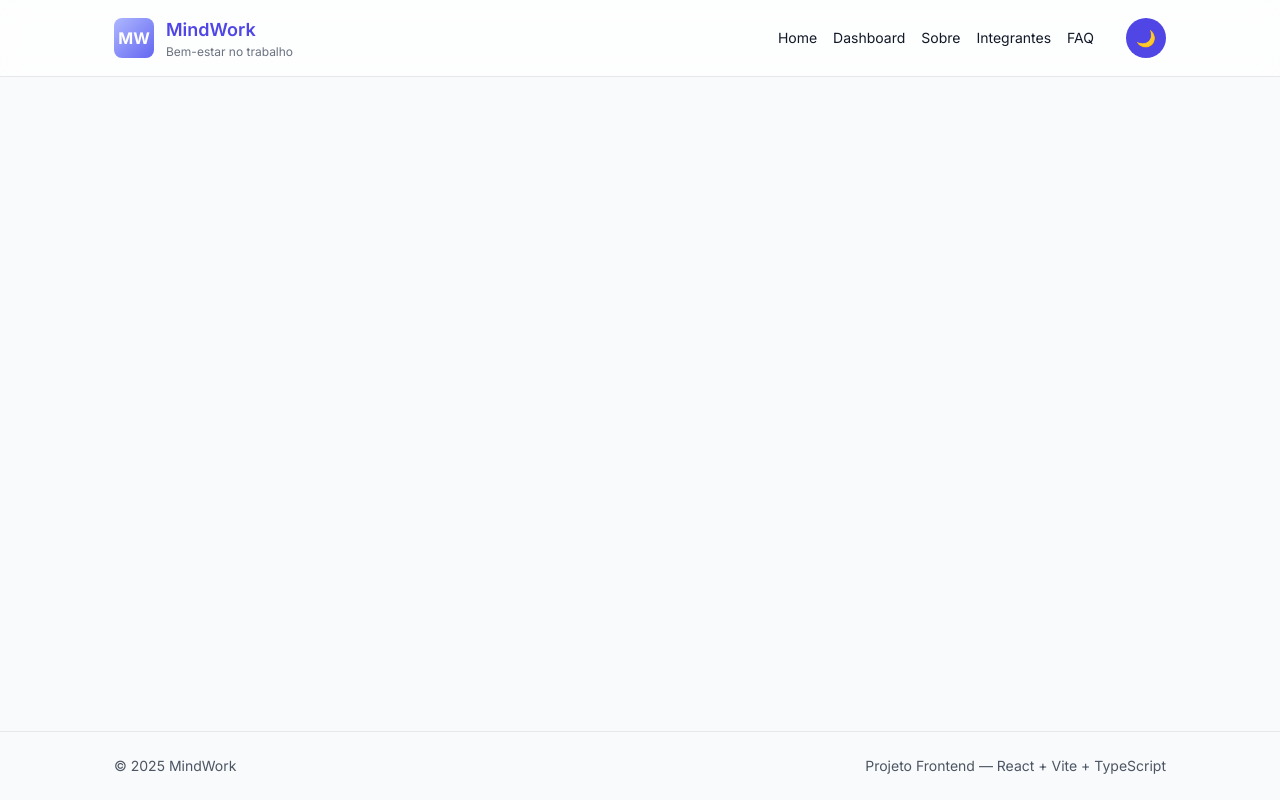
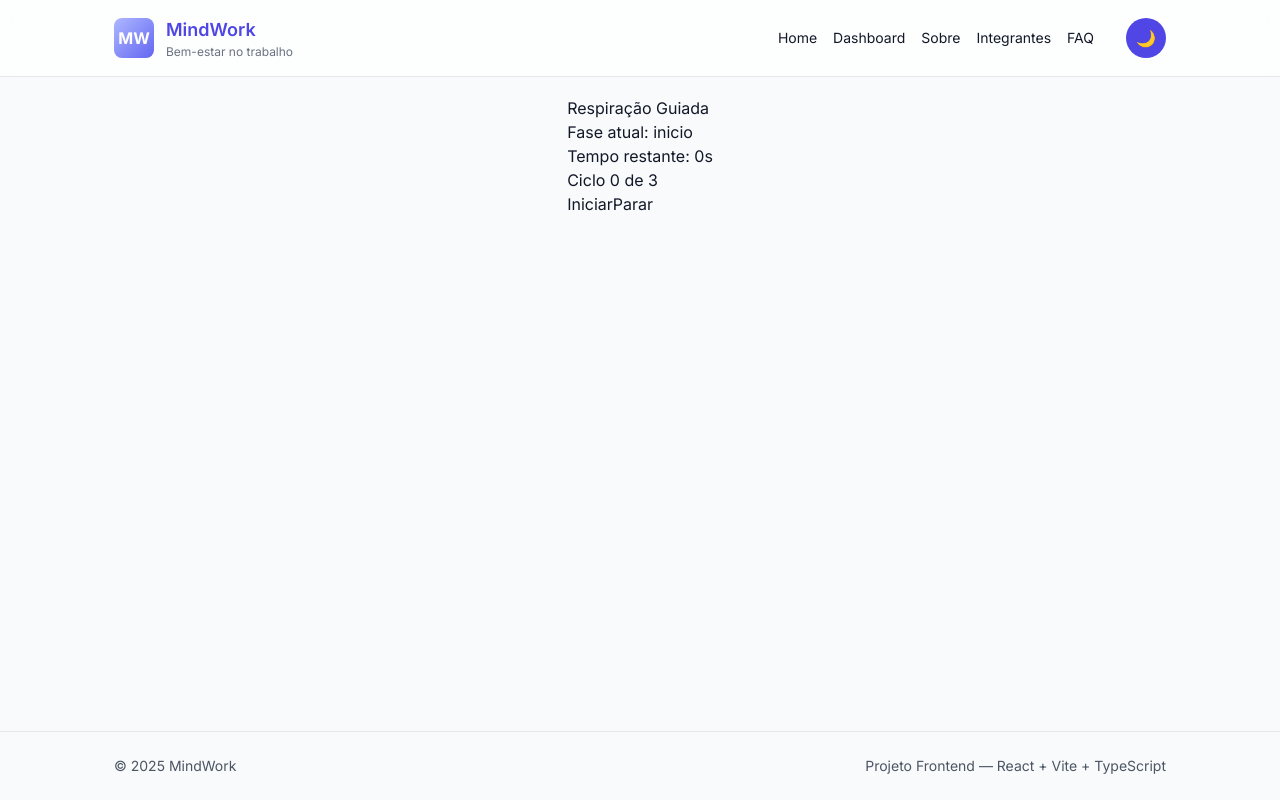
Before and after one commit to 1TDSPG-Projeto-HC/GS---segundo-semestre, a React (Vite) app: page /respiracao in a window 1280 px wide. Built offline with nearby package versions, Linux system fonts and the light colour scheme.

Commit message:
feat(respiracao): estrutura base e lógica de ciclos de respiração

```diff
--- a/src/App.tsx
+++ b/src/App.tsx
@@ -4,10 +4,12 @@ import Home from './pages/Home'
 import Checkin from './pages/Checkin'
 import Dashboard from './pages/Dashboard'
 import Sobre from './pages/Sobre'
+import Respiracao from './pages/Respiracao'
 import Faq from './pages/Faq'
 import Integrantes from './pages/Integrantes'
 import Header from './components/Header'
 import Footer from './components/Footer'
+
 
 export default function App() {
   return (
@@ -20,6 +22,7 @@ export default function App() {
           <Route path='/dashboard' element={<Dashboard />} />
           <Route path='/sobre' element={<Sobre />} />
           <Route path='/faq' element={<Faq />} />
+          <Route path="/respiracao" element={<Respiracao />} />
           <Route path='/integrantes' element={<Integrantes />} />
         </Routes>
       </main>
--- /dev/null
+++ b/src/pages/Respiracao.tsx
@@ -0,0 +1,112 @@
+import React, { useState, useEffect, useRef } from "react";
+
+export default function Respiracao() {
+  type Fase = "inicio" | "inspire" | "segure" | "expire" | "finalizado";
+
+  const [fase, setFase] = useState<Fase>("inicio");
+  const [tempoRestante, setTempoRestante] = useState(0);
+  const [cicloAtual, setCicloAtual] = useState(0);
+  const [totalCiclos, setTotalCiclos] = useState(3);
+
+  const [inspireTempo, setInspireTempo] = useState(4);
+  const [segureTempo, setSegureTempo] = useState(4);
+  const [expireTempo, setExpireTempo] = useState(4);
+  const [emExecucao, setEmExecucao] = useState(false);
+
+  const faseRef = useRef<Fase>(fase);
+  const cicloRef = useRef<number>(cicloAtual);
+  const totalCiclosRef = useRef<number>(totalCiclos);
+
+  useEffect(() => {
+    faseRef.current = fase;
+    cicloRef.current = cicloAtual;
+    totalCiclosRef.current = totalCiclos;
+  }, [fase, cicloAtual, totalCiclos]);
+
+  const duracaoPorFase = (f: Fase) => {
+    if (f === "inspire") return inspireTempo;
+    if (f === "segure") return segureTempo;
+    if (f === "expire") return expireTempo;
+    return 0;
+  };
+
+  function iniciarSessao() {
+    setCicloAtual(1);
+    setFase("inspire");
+    setTempoRestante(inspireTempo);
+    setEmExecucao(true);
+  }
+
+  function pausarSessao() {
+    setEmExecucao(false);
+  }
+
+  function retomarSessao() {
+    if (fase === "inicio") return;
+    setEmExecucao(true);
+  }
+
+  function pararSessao() {
+    setEmExecucao(false);
+    setFase("inicio");
+    setTempoRestante(0);
+    setCicloAtual(0);
+  }
+
+  function avancarFaseAtual() {
+    const f = faseRef.current;
+    if (f === "inspire") {
+      setFase("segure");
+      setTempoRestante(segureTempo);
+    } else if (f === "segure") {
+      setFase("expire");
+      setTempoRestante(expireTempo);
+    } else if (f === "expire") {
+      const atual = cicloRef.current;
+      const total = totalCiclosRef.current;
+      if (atual >= total) {
+        setFase("finalizado");
+        setEmExecucao(false);
+        setTempoRestante(0);
+      } else {
+        setCicloAtual((prev) => prev + 1);
+        setFase("inspire");
+        setTempoRestante(inspireTempo);
+      }
+    }
+  }
+
+  useEffect(() => {
+    if (!emExecucao) return;
+    const tick = setInterval(() => {
+      setTempoRestante((prev) => {
+        if (prev <= 1) {
+          setTimeout(() => avancarFaseAtual(), 0);
+          return 0;
+        }
+        return prev - 1;
+      });
+    }, 1000);
+    return () => clearInterval(tick);
+  }, [emExecucao, inspireTempo, segureTempo, expireTempo]);
+
+  return (
+    <div>
+      <h1>Respiração Guiada</h1>
+      <p>Fase atual: {fase}</p>
+      <p>Tempo restante: {tempoRestante}s</p>
+      <p>
+        Ciclo {cicloAtual} de {totalCiclos}
+      </p>
+
+      {!emExecucao && fase !== "finalizado" && (
+        <button onClick={iniciarSessao}>Iniciar</button>
+      )}
+      {emExecucao && <button onClick={pausarSessao}>Pausar</button>}
+      {!emExecucao && fase !== "inicio" && fase !== "finalizado" && (
+        <button onClick={retomarSessao}>Retomar</button>
+      )}
+      <button onClick={pararSessao}>Parar</button>
+    </div>
+  );
+}
```
